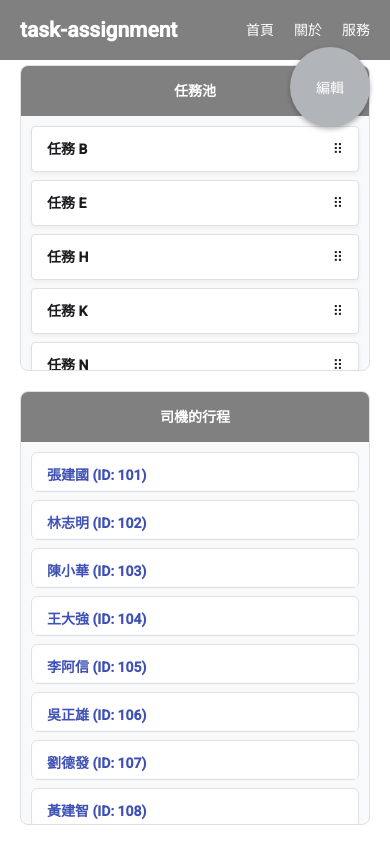
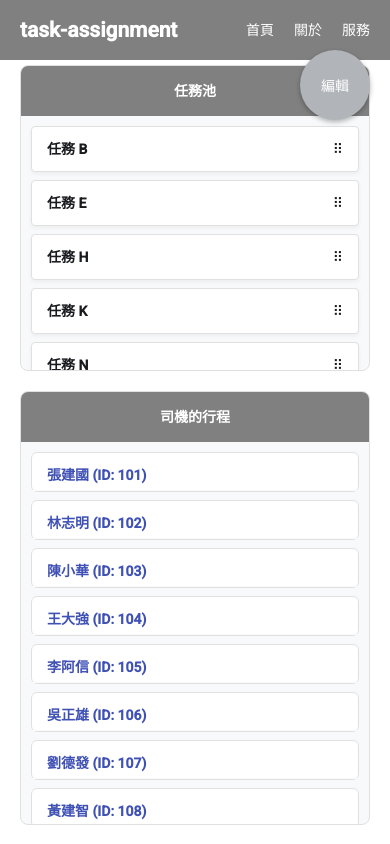
Before and after one commit to AlisonSmith1/task-assignment, an Angular app: page /dashboard/assignment in a window 390 px wide. Built offline with nearby package versions, Linux system fonts and the light colour scheme.

Commit message:
修改button手機畫面位置

```diff
--- a/src/app/app.scss
+++ b/src/app/app.scss
@@ -74,10 +74,10 @@ button {
 @media (max-width: 768px) {
   .button-open {
     position: fixed;
-    bottom: 85%;
+    top: 50px;
     right: 20px;
-    width: 80px;
-    height: 80px;
+    width: 70px;
+    height: 70px;
     border-radius: 50%;
     background-color: #b1b5b9;
     color: white;
```
